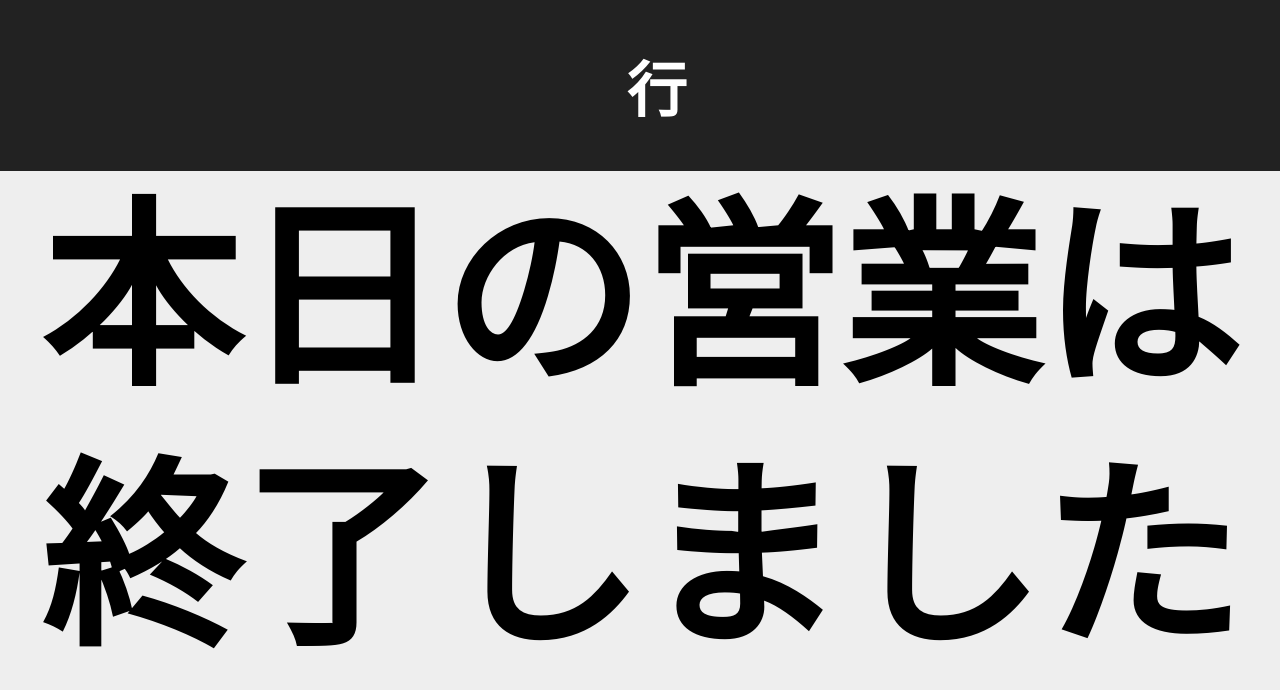
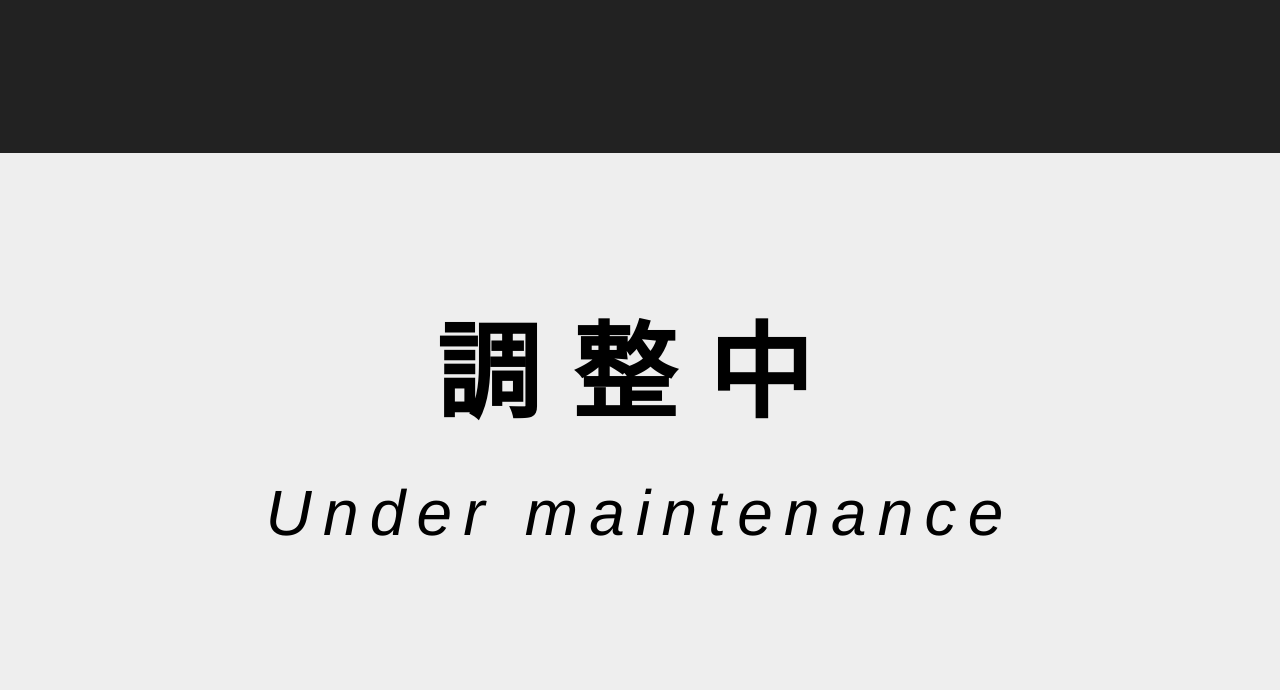
Before and after one commit to odentools/diagram, a PHP site: page /signage.html in a window 1280 px wide. Shown: the top 690 px of the page. Run offline with PHP 8.4, Linux system fonts and the light colour scheme.

Commit message:
Add: サイネージ - メンテナンス表示の追加
JavaScriptのキャッチしていないエラーが発生した場合に
メンテナンス表示を表示させます．

```diff
--- a/css/signage.css
+++ b/css/signage.css
@@ -17,6 +17,7 @@ body {
 }
 
 header, footer {
+	background: #222;
 	padding: 0px;
 	margin: 0;
 }
@@ -24,7 +25,6 @@ header div, footer div {
 	padding: .7em 0px;
 	color: #fff;
 	text-align:center;
-	background: #222;
 	text-shadow: 0 -1px 0 #222;
 }
 
@@ -32,6 +32,36 @@ li {
 	list-style: none;
 	margin: 0;
 	display: block;
+}
+
+/* メンテナンス時に非表示とする要素 */
+.hide-in-maintenance {
+	display: none;
+}
+
+/* メンテナンス メッセージ */
+
+.message-maintenance {
+	width: 100%;
+	text-align: center;
+	font-size: 6.5rem;
+	letter-spacing: 2.0rem;
+}
+
+.message-maintenance p {
+	position: absolute;
+	top: 40%;
+	transform: translateY(-50%);
+		-webkit-transform: translateY(-50%);
+		-ms-transform: translateY(-50%);
+	width: 100%;
+}
+
+.message-maintenance p small {
+	font-size: 4.0rem;
+	font-weight: lighter;
+	font-style: italic;
+	letter-spacing: 0.7rem;
 }
 
 /* メッセージ */
--- a/js/app/app-signage.js
+++ b/js/app/app-signage.js
@@ -42,6 +42,9 @@ app.controller('TimetableCtrl', function($scope, $timeout, $window, $location, R
 	$scope.route = null;
 	// 取得日時
 	$scope.fetchedAt = null;
+	// 稼働中フラグ (false または 初期化されなかった場合はメンテナンス表示となる)
+	$scope.isWorking = false;
+
 
 	// 路線情報および時刻表の取得
 	$scope.fetchDiagrams = function(route_id) {
@@ -64,6 +67,7 @@ app.controller('TimetableCtrl', function($scope, $timeout, $window, $location, R
 				Timetable.fetch(route_id, date, function(buses) {
 					allBuses = buses;
 					$scope.fetchedAt = date;
+					$scope.showHiddenElems();
 				}, function(data) {
 					allBuses = [];
 					$scope.fetchedAt = date;
@@ -103,6 +107,20 @@ app.controller('TimetableCtrl', function($scope, $timeout, $window, $location, R
 		}
 	};
 
+	// 正常稼働時に表示されるべき要素を表示する
+	// (対象要素: メンテナンスモード時には非表示にされるべき要素)
+	$scope.showHiddenElems = function () {
+		$scope.isWorking = true;
+		var elems = document.getElementsByClassName('hide-in-maintenance');
+		for (var i = 0; i < elems.length; i++) {
+			if (elems[i].tagName == 'SPAN') {
+				elems[i].style.display = 'inline';
+			} else {
+				elems[i].style.display = 'block';
+			}
+		}
+	};
+
 	/* ---- */
 
 	// 路線IDの設定
--- a/signage.html
+++ b/signage.html
@@ -15,15 +15,21 @@
 	<body ng-app="SignageApp" ng-controller="TimetableCtrl" ng-init="routeId = 2;">
 		<header>
 			<div>
-				{{route.arrivalLocation}}&nbsp;&nbsp;行
+				<span class="hide-in-maintenance">{{route.arrivalLocation}}&nbsp;&nbsp;行</span>&nbsp;
 			</div>
 		</header>
-		<div class="message">
+		<div class="message-maintenance" ng-hide="isWorking">
+			<p>
+				調整中<br/>
+				<small>Under maintenance</small>
+			</p>
+		</div>
+		<div class="message hide-in-maintenance">
 			<span class="end-day" auto-resize ng-show="buses == null || buses.length == 0">
 				本日の営業は<br/>終了しました
 			</span>
 		</div>
-		<ul class="content">
+		<ul class="content hide-in-maintenance">
 			<li class="next-dia" ng-show="nextBus != null">
 				<p auto-resize="nextBus.remainDateStr" style="width: auto; display: block; position: relative;">
 					@&nbsp;{{nextBus.remainDateStr}} <span class="note">{{nextBus.note | substring:0:1}}</span>
```
